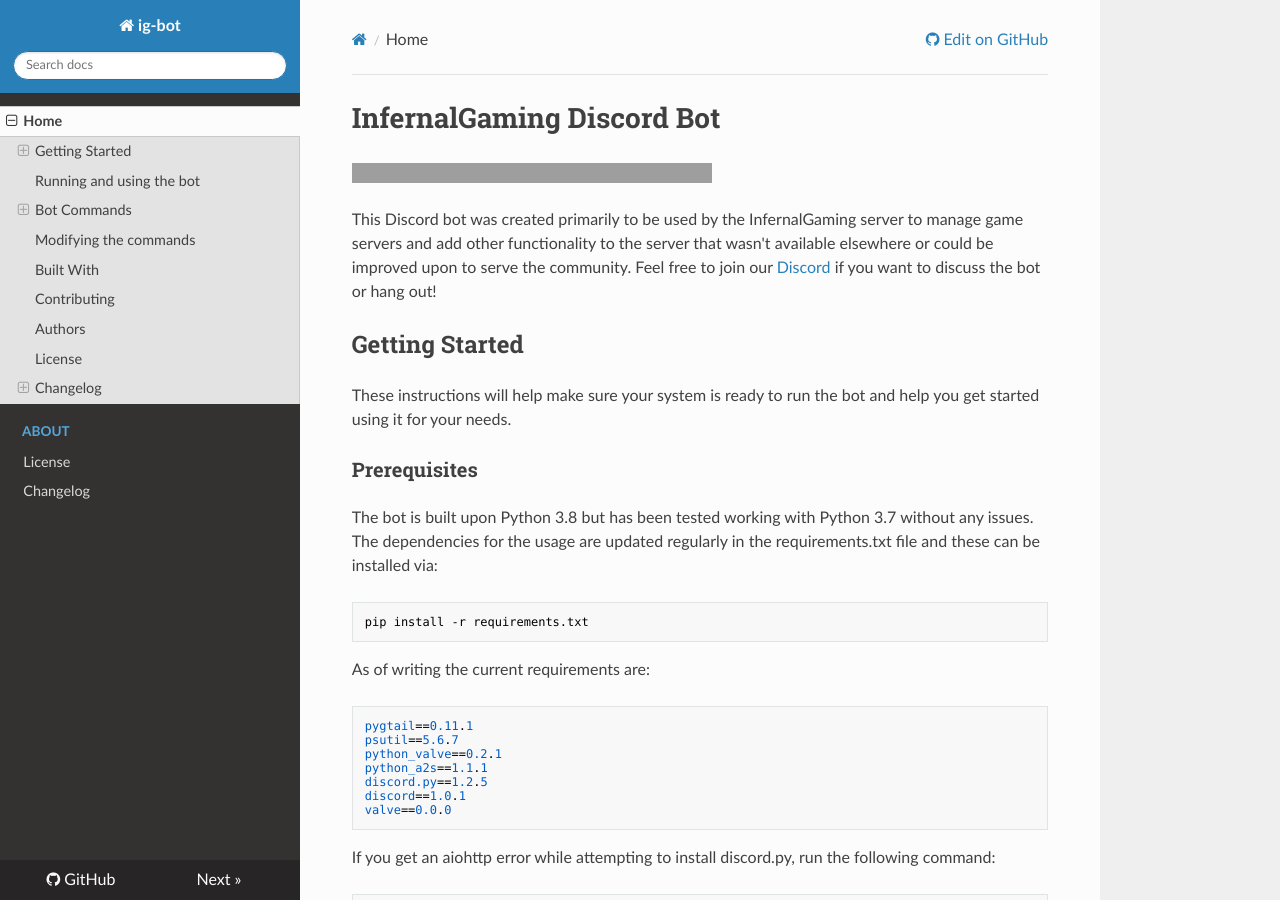
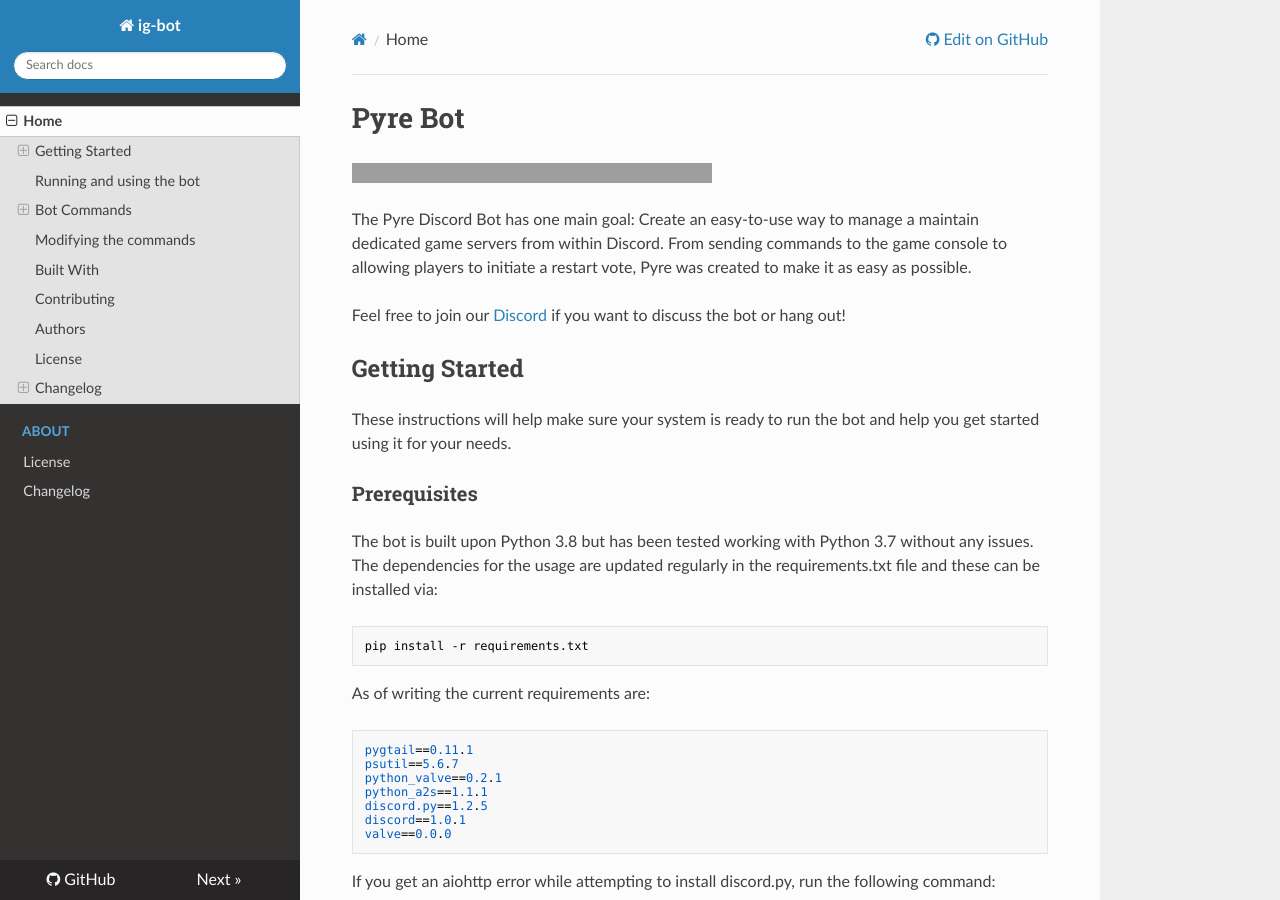
Before and after one commit to Pyre-Bot/pyre-bot, an MkDocs documentation site: the page built from docs/index.md, in a window 1280 px wide and 900 px high. Built offline with MkDocs 1.6.1, drawn with Linux system fonts in a browser that asks for light colours; nearby versions of some CDN libraries; some of the changed text lies outside the part shown; grey boxes are pictures that could not be loaded.

Commit message:
Changed name to Pyre Bot

```diff
--- a/docs/index.md
+++ b/docs/index.md
@@ -1,8 +1,10 @@
-# InfernalGaming Discord Bot
+# Pyre Bot
 
-[![made-with-python](https://img.shields.io/badge/Made%20with-Python-1f425f.svg)](https://www.python.org/)[![DeepSource](https://static.deepsource.io/deepsource-badge-light-mini.svg)](https://deepsource.io/gh/InfernalPlacebo/ig-bot/?ref=repository-badge)![Discord](https://img.shields.io/discord/509196313431375874)[![GPLv3 license](https://img.shields.io/badge/License-GPLv3-blue.svg)](https://github.com/InfernalPlacebo/ig-bot/blob/master/LICENSE)
+[![made-with-python](https://img.shields.io/badge/Made%20with-Python-1f425f.svg)](https://www.python.org/)[![DeepSource](https://static.deepsource.io/deepsource-badge-light-mini.svg)](https://deepsource.io/gh/InfernalPlacebo/pyre-bot/?ref=repository-badge)![Discord](https://img.shields.io/discord/509196313431375874)[![GPLv3 license](https://img.shields.io/badge/License-GPLv3-blue.svg)](https://github.com/InfernalPlacebo/ig-bot/blob/master/LICENSE)
 
-This Discord bot was created primarily to be used by the InfernalGaming server to manage game servers and add other functionality to the server that wasn't available elsewhere or could be improved upon to serve the community. Feel free to join our [Discord](https://discord.gg/YewZwpc) if you want to discuss the bot or hang out!
+The Pyre Discord Bot has one main goal: Create an easy-to-use way to manage a maintain dedicated game servers from within Discord. From sending commands to the game console to allowing players to initiate a restart vote, Pyre was created to make it as easy as possible.
+
+Feel free to join our [Discord](https://discord.gg/de24QgS) if you want to discuss the bot or hang out!
 
 ## Getting Started
 
@@ -117,6 +119,7 @@ The bot can be used by running **bot.py** in the main directory. The bot will ou
 * start_chat : Reads the Risk of Rain 2 server logs and outputs live chat from the game to a specified Discord chat channel
 * stop_chat : Stops reading out Risk of Rain 2 server chat
 * say [message] : Sends an in-game message from the perspective of the server
+* give [item] [qty] [player] : Gives the specified item to the player
 
 ## Modifying the commands
 
@@ -129,14 +132,14 @@ By default the bot is configured to manage a Risk of Rain 2 server. This can be
 
 ## Contributing
 
-Please read [CONTRIBUTING.md](https://github.com/InfernalPlacebo/ig-bot) for details on our code of conduct, and the process for submitting pull requests to us.
+Please read [CONTRIBUTING.md](https://github.com/InfernalPlacebo/pyre-bot/blob/master/CONTRIBUTING.md) for details on our code of conduct, and the process for submitting pull requests to us.
 
 To add functionality for other games or servers, add a new file in the **cogs** folder.
 
 ## Authors
 
 * **Wade Fox** - *Creator* - [GitHub](https://github.com/InfernalPlacebo), [Discord](discord.infernal.wtf)
-* **Rayss** - *Contributor* - [GitHub](https://github.com/SuperRayss), [Discord](https://discord.gg/4wXFsTe)
+* **Rayss** - *Contributor* - [GitHub](https://github.com/SuperRayss), [Discord](discord.infernal.wtf)
 
 See also the list of [contributors](https://github.com/InfernalPlacebo/ig-bot/graphs/contributors) who participated in this project.
 
@@ -148,6 +151,7 @@ This project is licensed under the GPL-3.0 License - see the [LICENSE](LICENSE.m
 *Complete changelog available: [CHANGELOG](CHANGELOG.md)*
 
 ### 0.5.0
+* **Name changed to Pyre Bot**
 * Added *say*, *endrun*, *give*, and *votekick* commands
     * Requires [BotCommands](https://github.com/SuperRayss/BotCommands)
 * Added a setup script to create config.ini on first launch
```
Also changed, not shown: README.md (+11 -7 lines), docs/CHANGELOG.md (+1 -0 lines).
